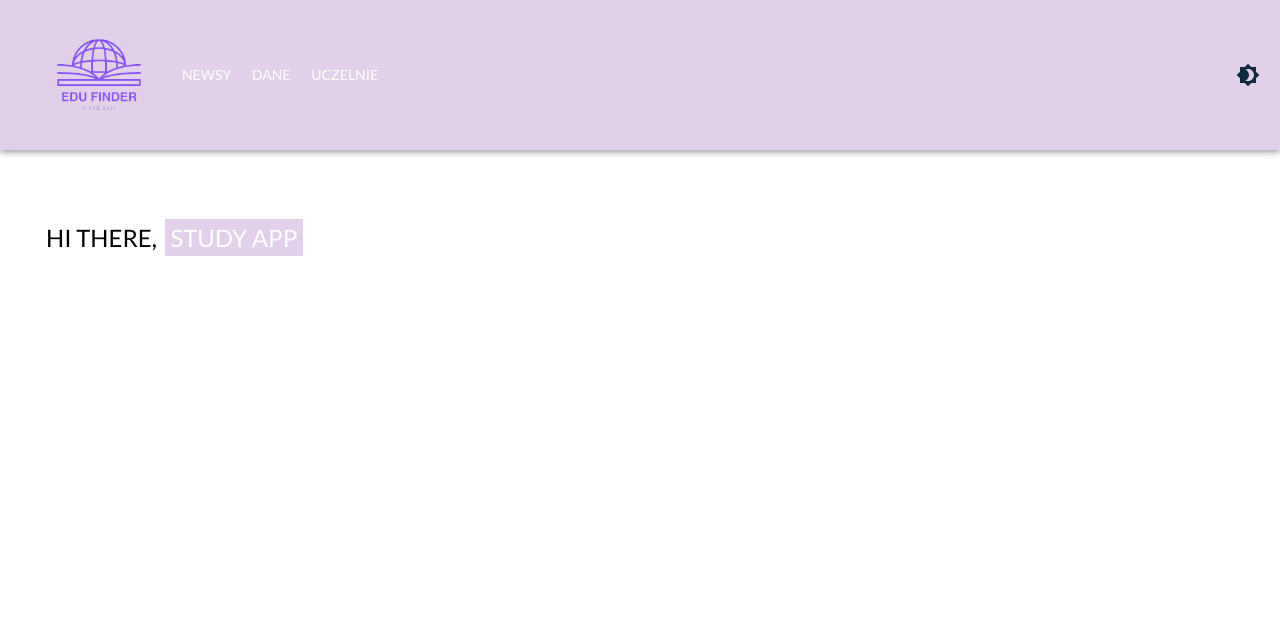
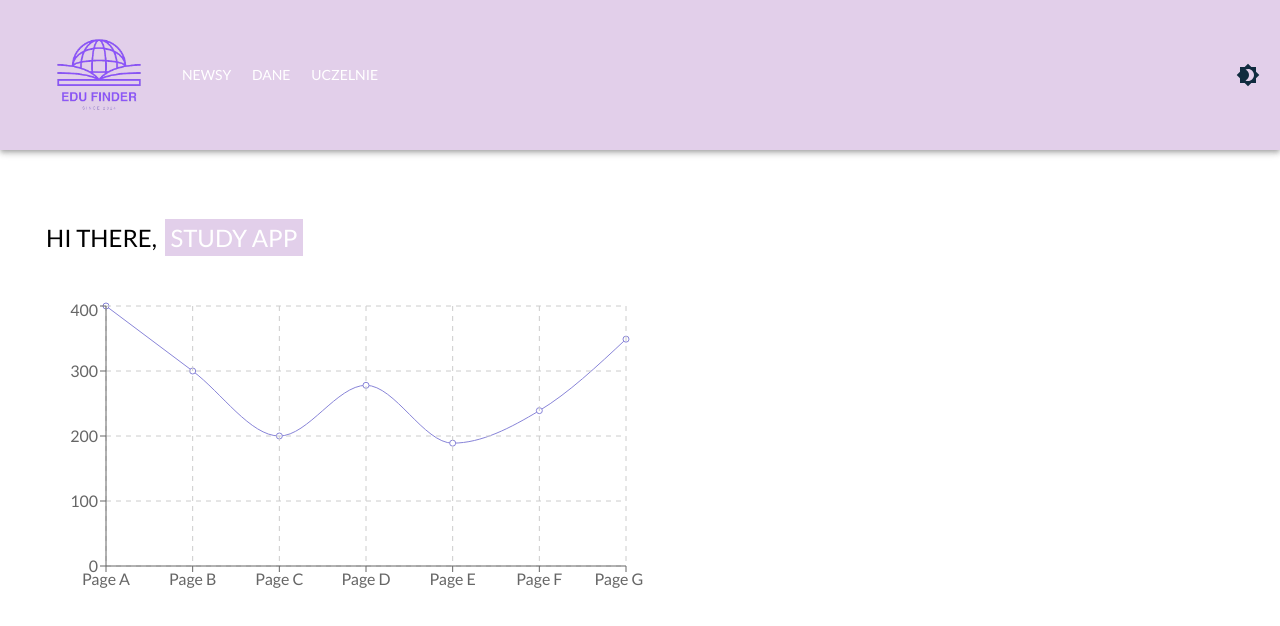
Before and after one commit to wiktornobis/Study-app, a React (Vite) app: page /dane in a window 1280 px wide. Shown: the top 626 px of the page. Built offline with nearby package versions, Linux system fonts and the light colour scheme; a web font is replaced by a local one.

Commit message:
add example chart

```diff
--- a/package.json
+++ b/package.json
@@ -25,7 +25,9 @@
     "react-helmet": "^6.1.0",
     "react-hook-form": "^7.52.0",
     "react-query": "^3.39.3",
-    "react-router-dom": "^6.23.1"
+    "react-redux": "^9.1.2",
+    "react-router-dom": "^6.23.1",
+    "recharts": "^2.12.7"
   },
   "devDependencies": {
     "@types/react": "^18.2.66",
--- /dev/null
+++ b/src/ts/charts/ExampleChart.tsx
@@ -0,0 +1,26 @@
+import { LineChart, Line, CartesianGrid, XAxis, YAxis, Tooltip } from 'recharts';
+
+// Sample data array
+const data = [
+    {name: 'Page A', uv: 400, pv: 2400, amt: 2400},
+    {name: 'Page B', uv: 300, pv: 1398, amt: 2210},
+    {name: 'Page C', uv: 200, pv: 9800, amt: 2290},
+    {name: 'Page D', uv: 278, pv: 3908, amt: 2000},
+    {name: 'Page E', uv: 189, pv: 4800, amt: 2181},
+    {name: 'Page F', uv: 239, pv: 3800, amt: 2500},
+    {name: 'Page G', uv: 349, pv: 4300, amt: 2100},
+];
+
+// RenderLineChart component
+const RenderLineChart = () => (
+    <LineChart width={600} height={300} data={data} margin={{ top: 5, right: 20, bottom: 5, left: 0 }}>
+        <Line type="monotone" dataKey="uv" stroke="#8884d8" />
+        <CartesianGrid stroke="#ccc" strokeDasharray="5 5" />
+        <XAxis dataKey="name" />
+        <YAxis />
+        <Tooltip />
+    </LineChart>
+);
+
+// Exporting the component
+export default RenderLineChart;
--- a/src/ts/components/Nav.tsx
+++ b/src/ts/components/Nav.tsx
@@ -54,6 +54,7 @@ function Nav() {
                             height: 150
                         }}
                         loading="lazy"
+                        onClick={() => handleNavigation("/")}
                     />
                     <Box sx={{ flexGrow: 1, display: { xs: 'flex', md: 'none' } }}>
                         <IconButton
@@ -102,6 +103,7 @@ function Nav() {
                             height: 110
                         }}
                         loading="lazy"
+                        onClick={() => handleNavigation("/")}
                     />
                     <Box sx={{ flexGrow: 1, display: { xs: 'none', md: 'flex' } }}>
                         {pages.map((page) => (
--- a/src/ts/views/DataView.tsx
+++ b/src/ts/views/DataView.tsx
@@ -2,6 +2,7 @@ import '@/less/headerInfiniteAnimation.less';
 
 import Head from "@/ts/helpers/Head.tsx";
 import HeaderInfiniteAnimation from "@/ts/components/HeaderInfiniteAnimation.tsx";
+import ExampleChart from "@/ts/charts/ExampleChart.tsx";
 
 
 const DataView = () => {
@@ -18,6 +19,7 @@ const DataView = () => {
             />
             <section className="general-container">
                 <HeaderInfiniteAnimation textFirst={textFirst} textSecond={textSecond} />
+                <ExampleChart />
             </section>
         </>
     );
--- a/src/ts/views/Home.tsx
+++ b/src/ts/views/Home.tsx
@@ -9,6 +9,9 @@ const Home = () => {
                 keywords="Uczelnie wyższe, wynik z matury, punktacja matura"
                 robots="index, follow"
             />
+            <section className="general-container">
+                Test
+            </section>
         </>
     );
 };
```
Also changed, not shown: 1 other file (tests, documents, lock files or other folders).
